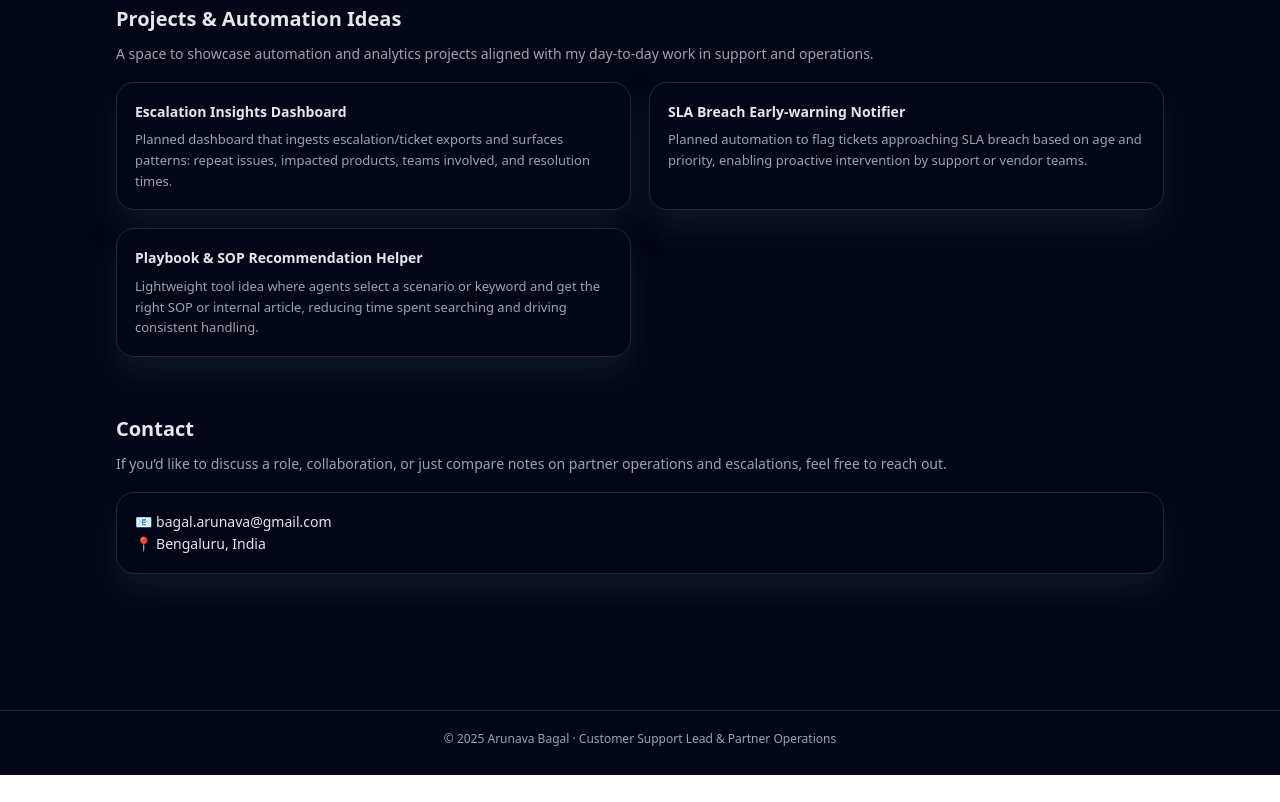
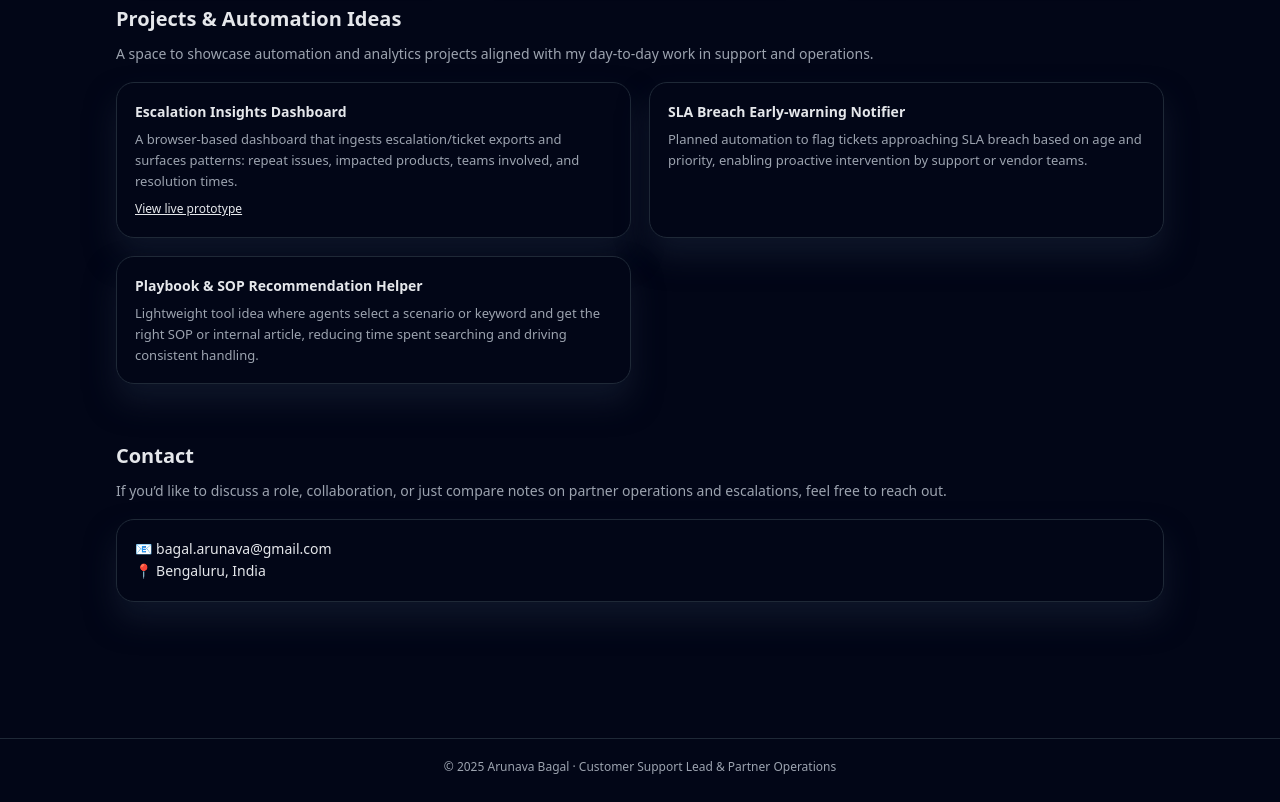
Before and after one commit to arunava45/arunavahelps, a plain HTML site: page index.html in a window 1280 px wide. Shown: the part 2112-2914 px from the top of the page. Before the commit the page ends 2887 px from the top, so only its background shows below. Drawn offline with Linux system fonts and the light colour scheme.

Commit message:
Update index.html

```diff
--- a/index.html
+++ b/index.html
@@ -594,8 +594,13 @@
 <div class="card">
   <strong>Escalation Insights Dashboard</strong>
   <p style="margin-top:6px;font-size:13px;color:var(--text-muted);">
-            Planned dashboard that ingests escalation/ticket exports and surfaces patterns:
+    A browser-based dashboard that ingests escalation/ticket exports and surfaces patterns:
     repeat issues, impacted products, teams involved, and resolution times.
+  </p>
+  <p style="margin-top:8px;font-size:12px;">
+    <a href="projects/escalation-dashboard.html" target="_blank" style="text-decoration:underline;">
+      View live prototype
+    </a>
   </p>
 </div>
         <div class="card">
```
Lines whose indentation alone changed are shown as unchanged.
